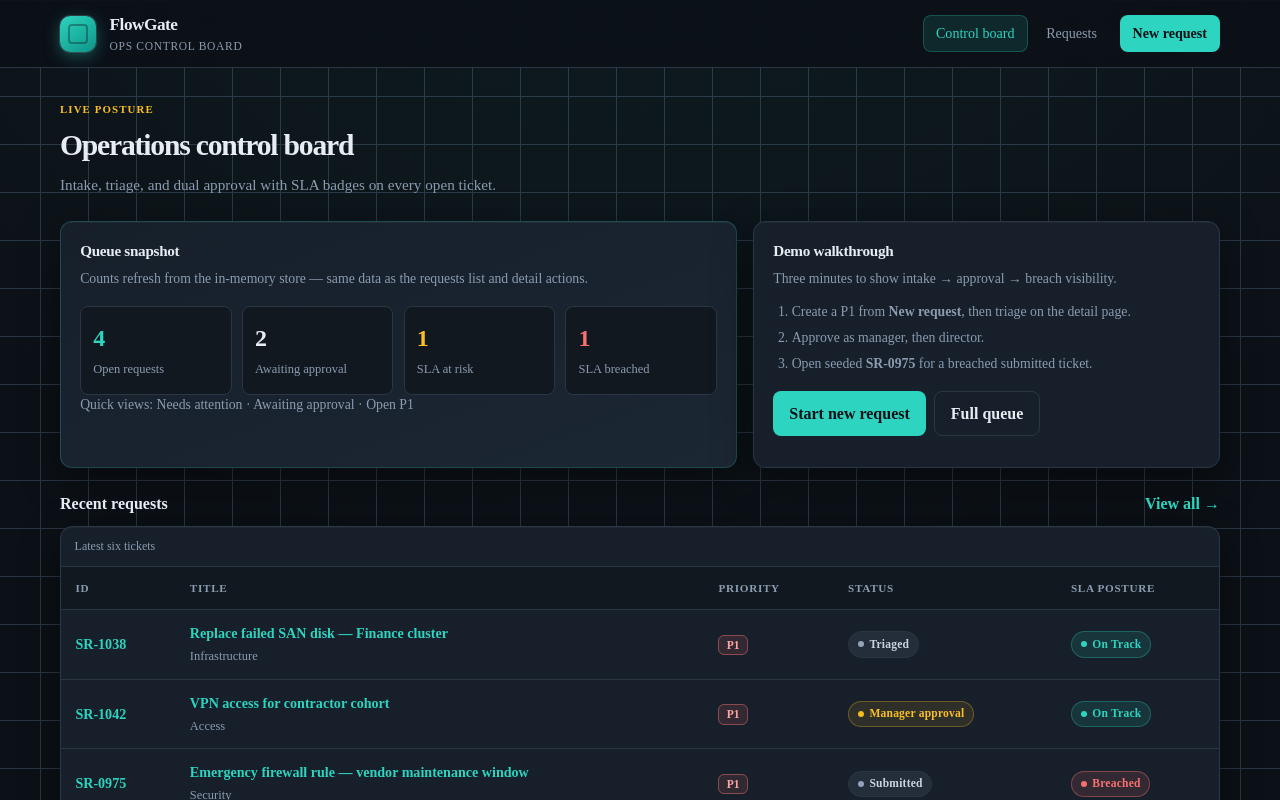
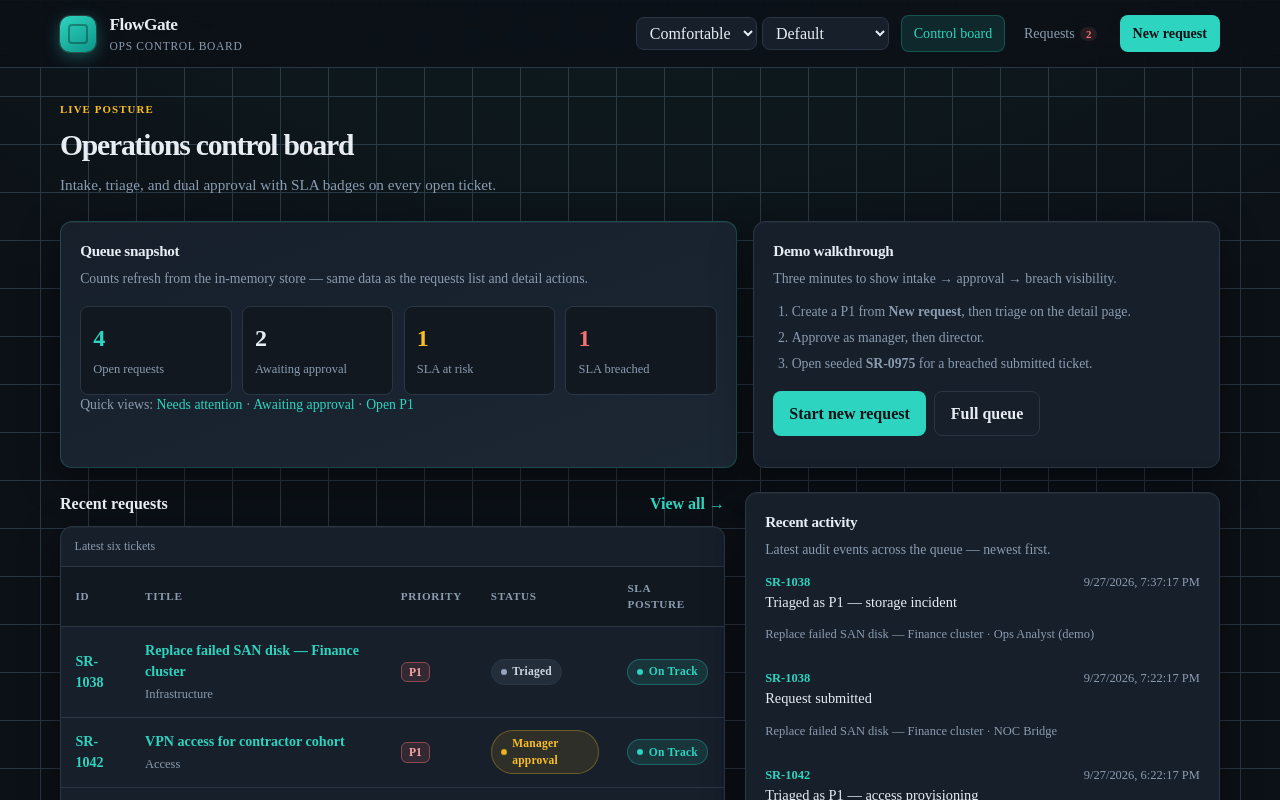
Before and after one commit to jah-guide/flowgate, a Next.js app: page / in a window 1280 px wide. Shown: the top 800 px of the page. Built offline with nearby package versions, Linux system fonts and the light colour scheme.

Commit message:
feat(chrome): attention nav badge and queue UX styles

```diff
--- a/src/app/globals.css
+++ b/src/app/globals.css
@@ -900,3 +900,276 @@ a {
     transform: translateX(320%);
   }
 }
+
+.visually-hidden {
+  position: absolute;
+  width: 1px;
+  height: 1px;
+  padding: 0;
+  margin: -1px;
+  overflow: hidden;
+  clip: rect(0, 0, 0, 0);
+  white-space: nowrap;
+  border: 0;
+}
+
+.topbar-actions {
+  display: flex;
+  align-items: center;
+  gap: 0.75rem;
+  flex-wrap: wrap;
+  justify-content: flex-end;
+}
+
+.pref-toggle {
+  display: flex;
+  gap: 0.35rem;
+  align-items: center;
+}
+
+.pref-field select,
+.filter-chips select,
+.search-field input {
+  font: inherit;
+  color: var(--text);
+  background: var(--surface);
+  border: 1px solid var(--border);
+  border-radius: var(--radius-sm);
+  padding: 0.4rem 0.55rem;
+}
+
+.search-field {
+  flex: 1 1 220px;
+  min-width: 0;
+}
+
+.search-field input {
+  width: 100%;
+  box-sizing: border-box;
+}
+
+.queue-toolbar {
+  margin-bottom: 1rem;
+  display: flex;
+  flex-direction: column;
+  gap: 0.75rem;
+}
+
+.queue-toolbar-row {
+  display: flex;
+  flex-wrap: wrap;
+  gap: 0.75rem;
+  align-items: center;
+  justify-content: space-between;
+}
+
+.queue-toolbar-actions {
+  display: flex;
+  gap: 0.5rem;
+  flex-wrap: wrap;
+}
+
+.filter-chips {
+  display: flex;
+  flex-wrap: wrap;
+  gap: 0.5rem;
+  align-items: center;
+}
+
+.queue-summary,
+.queue-page-summary {
+  margin: 0;
+  font-size: 0.86rem;
+}
+
+.sla-countdown {
+  font-family: var(--mono);
+  font-size: 0.78rem;
+  color: var(--muted);
+}
+
+.sla-countdown-at_risk {
+  color: var(--amber);
+}
+
+.sla-countdown-breached {
+  color: var(--danger);
+}
+
+.sla-meta-live {
+  font-family: var(--mono);
+  font-size: 0.92rem;
+}
+
+.dashboard-grid {
+  display: grid;
+  grid-template-columns: minmax(0, 1.4fr) minmax(0, 1fr);
+  gap: 1.25rem;
+  align-items: start;
+}
+
+.activity-list {
+  list-style: none;
+  margin: 0;
+  padding: 0;
+  display: flex;
+  flex-direction: column;
+  gap: 0.85rem;
+}
+
+.activity-meta {
+  display: flex;
+  justify-content: space-between;
+  gap: 0.5rem;
+  font-size: 0.78rem;
+  color: var(--muted);
+}
+
+.activity-label {
+  margin: 0.2rem 0 0;
+  font-size: 0.9rem;
+}
+
+.activity-sub {
+  margin: 0.15rem 0 0;
+  font-size: 0.78rem;
+}
+
+.empty-filtered h3 {
+  margin: 0 0 0.35rem;
+  font-size: 1rem;
+}
+
+.kbd-hint kbd {
+  font-family: var(--mono);
+  font-size: 0.72rem;
+  padding: 0.1rem 0.35rem;
+  border-radius: 4px;
+  border: 1px solid var(--border-bright);
+  background: var(--surface-raised);
+}
+
+html[data-density="compact"] .data-table th,
+html[data-density="compact"] .data-table td {
+  padding: 0.45rem 0.55rem;
+  font-size: 0.82rem;
+}
+
+html[data-density="compact"] .stat-grid {
+  gap: 0.5rem;
+}
+
+html[data-theme="high-contrast"] {
+  --text: #f8fbff;
+  --muted: #c5d0de;
+  --border: #4a6078;
+  --border-bright: #6b849c;
+  --accent: #5eead4;
+}
+
+@media (max-width: 900px) {
+  .dashboard-grid {
+    grid-template-columns: 1fr;
+  }
+}
+
+.preset-row {
+  display: flex;
+  flex-wrap: wrap;
+  gap: 0.45rem;
+}
+
+.chip-button {
+  font: inherit;
+  font-size: 0.78rem;
+  padding: 0.28rem 0.65rem;
+  border-radius: 999px;
+  border: 1px solid var(--border);
+  background: var(--surface-raised);
+  color: var(--muted);
+  cursor: pointer;
+}
+
+.chip-button-active {
+  border-color: var(--accent);
+  color: var(--accent);
+  background: var(--accent-dim);
+}
+
+.nav-badge {
+  margin-left: 0.35rem;
+  font-size: 0.68rem;
+  font-weight: 700;
+  padding: 0.05rem 0.35rem;
+  border-radius: 999px;
+  background: var(--danger-dim);
+  color: var(--danger);
+}
+
+.sla-progress {
+  margin: 0.75rem 0 0.35rem;
+}
+
+.sla-progress-track {
+  height: 8px;
+  border-radius: 999px;
+  background: var(--border);
+  overflow: hidden;
+}
+
+.sla-progress-fill {
+  height: 100%;
+  border-radius: inherit;
+  transition: width var(--motion);
+}
+
+.sla-progress-fill-on_track {
+  background: var(--accent);
+}
+
+.sla-progress-fill-at_risk {
+  background: var(--amber);
+}
+
+.sla-progress-fill-breached {
+  background: var(--danger);
+}
+
+.sla-progress-label {
+  margin: 0.35rem 0 0;
+  font-size: 0.76rem;
+}
+
+.detail-header {
+  display: flex;
+  justify-content: space-between;
+  gap: 1rem;
+  align-items: flex-start;
+  flex-wrap: wrap;
+}
+
+.detail-header-actions {
+  display: flex;
+  gap: 0.45rem;
+  flex-wrap: wrap;
+}
+
+.button-sm {
+  font-size: 0.82rem;
+  padding: 0.35rem 0.65rem;
+}
+
+.form-draft-hint {
+  margin: 0 0 1rem;
+  font-size: 0.84rem;
+}
+
+.form-actions-row {
+  display: flex;
+  gap: 0.5rem;
+  flex-wrap: wrap;
+}
+
+.quick-links a {
+  color: var(--accent);
+}
--- a/src/components/AppShell.tsx
+++ b/src/components/AppShell.tsx
@@ -1,6 +1,9 @@
 import Link from "next/link";
-import { resetDemoAction } from "@/lib/actions";
+import { countAttentionRequests } from "@/lib/queue-filters";
+import { listRequests } from "@/lib/store";
 import { NavLinks } from "./NavLinks";
+import { PreferenceToggle } from "./PreferenceToggle";
+import { ResetDemoButton } from "./ResetDemoButton";
 
 export function AppShell({
   children,
@@ -13,6 +16,8 @@ export function AppShell({
   subtitle?: string;
   eyebrow?: string;
 }) {
+  const attentionCount = countAttentionRequests(listRequests());
+
   return (
     <div className="shell">
       <header className="topbar">
@@ -24,7 +29,10 @@ export function AppShell({
               <small>Ops control board</small>
             </span>
           </Link>
-          <NavLinks />
+          <div className="topbar-actions">
+            <PreferenceToggle />
+            <NavLinks attentionCount={attentionCount} />
+          </div>
         </div>
       </header>
       <main className="main">
@@ -39,11 +47,7 @@ export function AppShell({
       </main>
       <footer className="footer">
         <span>Portfolio demo — in-memory store, no production auth</span>
-        <form action={resetDemoAction}>
-          <button type="submit" className="link-button">
-            Reset demo data
-          </button>
-        </form>
+        <ResetDemoButton />
       </footer>
     </div>
   );
--- a/src/components/NavLinks.tsx
+++ b/src/components/NavLinks.tsx
@@ -9,7 +9,7 @@ function requestsActive(pathname: string) {
   return false;
 }
 
-export function NavLinks() {
+export function NavLinks({ attentionCount = 0 }: { attentionCount?: number }) {
   const pathname = usePathname();
 
   return (
@@ -19,6 +19,11 @@ export function NavLinks() {
       </Link>
       <Link href="/requests" className={requestsActive(pathname) ? "nav-active" : undefined}>
         Requests
+        {attentionCount > 0 && (
+          <span className="nav-badge" aria-label={`${attentionCount} need SLA attention`}>
+            {attentionCount}
+          </span>
+        )}
       </Link>
       <Link
         href="/requests/new"
```
